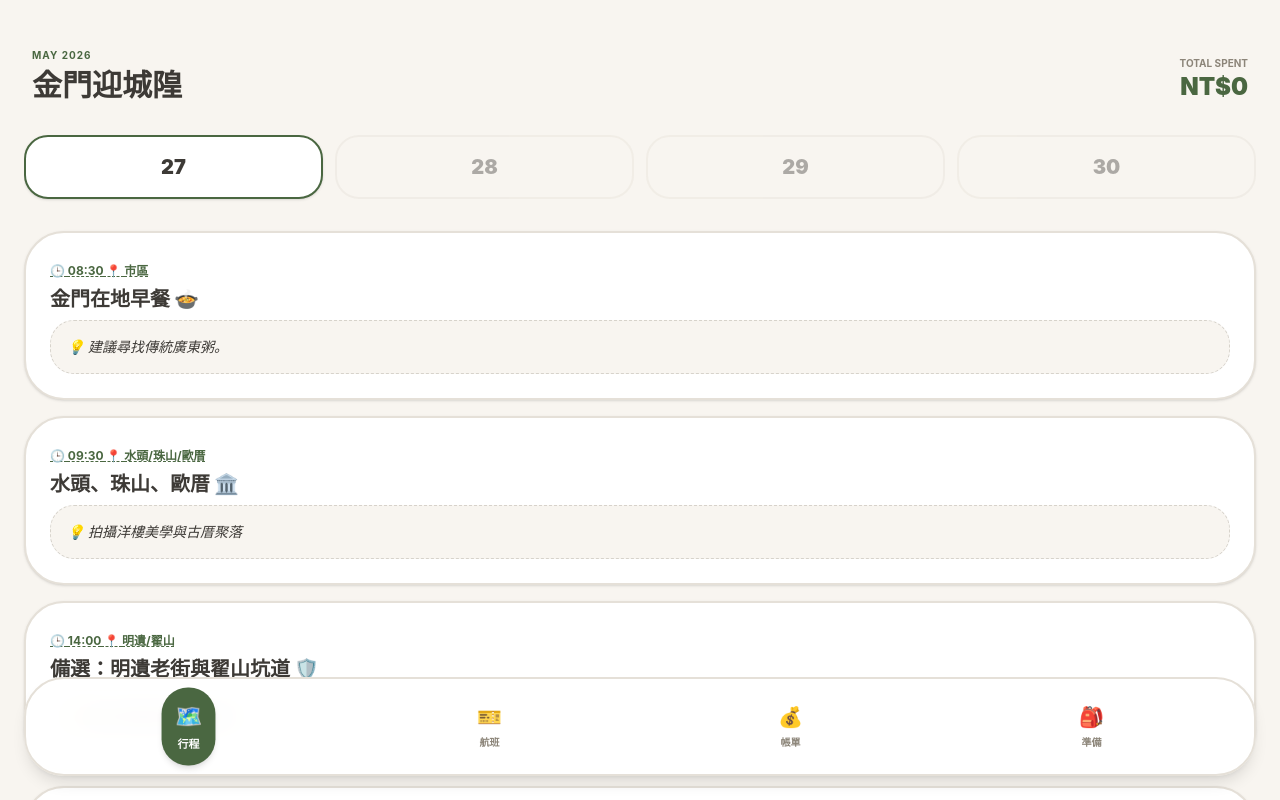
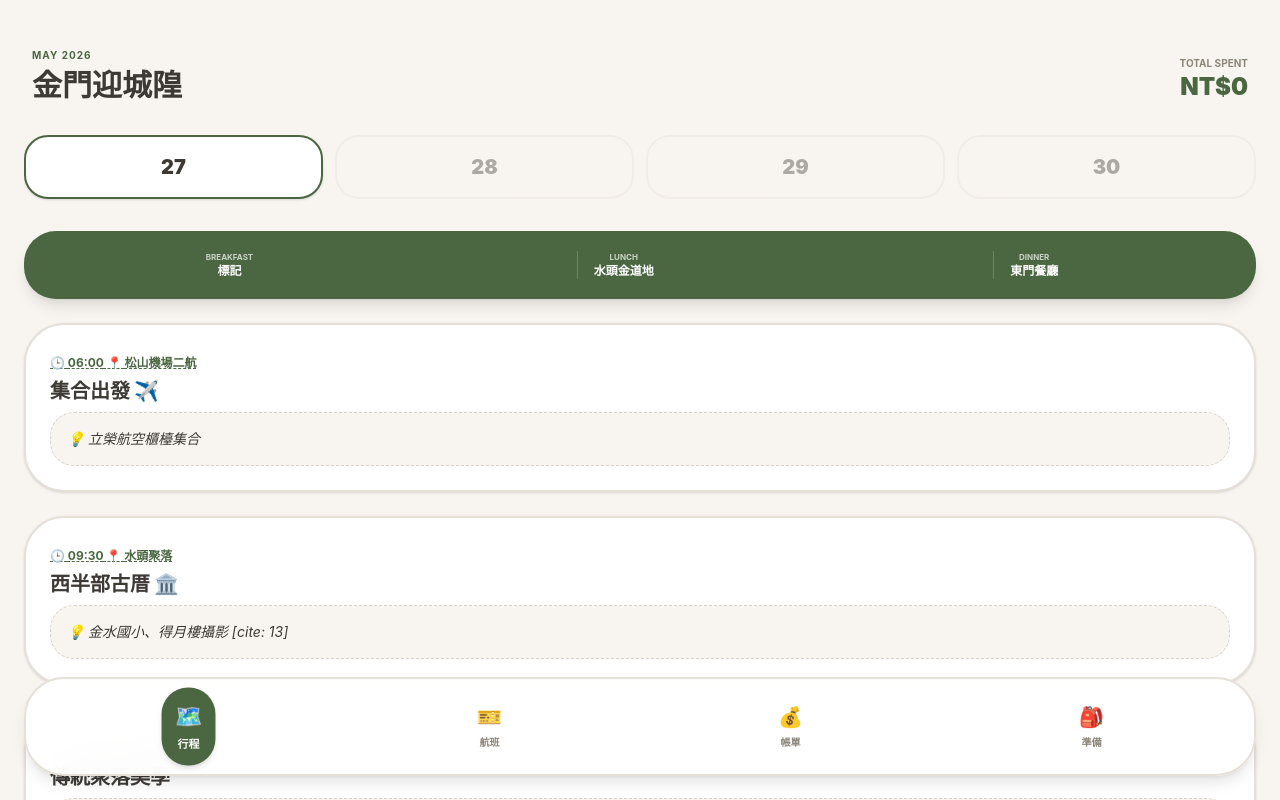
Before and after one commit to kmtsvlee/guilin-trip, a React (Vite) app: page / in a window 1280 px wide. Shown: the top 800 px of the page. Built offline with nearby package versions, Linux system fonts and the light colour scheme.

Commit message:
sync with docx full details

```diff
--- a/src/App.tsx
+++ b/src/App.tsx
@@ -1,13 +1,13 @@
 import { useState, useEffect } from 'react';
 
-// --- 1. 輔助組件：機票卡片 ---
-const FlightCard = ({ type, airline, flightNo, date, time, from, to }: any) => (
+// --- 1. 輔助組件：機票與集合卡片 ---
+const FlightCard = ({ type, airline, flightNo, date, time, from, to, note }: any) => (
   <div className="bg-white p-6 rounded-[2.5rem] border-2 border-[#E5E0D8] shadow-sm mb-4 text-left">
     <div className="flex justify-between items-center mb-4">
       <span className="bg-[#E9F0EA] text-[#4A6741] px-3 py-1 rounded-full text-[10px] font-black uppercase tracking-wider">{type}</span>
       <span className="text-[#8C8579] font-bold text-xs">{airline} {flightNo}</span>
     </div>
-    <div className="flex justify-between items-center">
+    <div className="flex justify-between items-center mb-4">
       <div className="text-left">
         <div className="text-2xl font-black">{from}</div>
         <div className="text-xs text-[#8C8579] font-bold">{date}</div>
@@ -20,6 +20,7 @@ const FlightCard = ({ type, airline, flightNo, date, time, from, to }: any) => (
         <div className="text-xs text-[#8C8579] font-bold">{time}</div>
       </div>
     </div>
+    {note && <div className="text-[10px] font-bold text-[#4A6741] bg-[#E9F0EA] p-3 rounded-xl">📢 {note}</div>}
   </div>
 );
 
@@ -38,34 +39,36 @@ const BottomNav = ({ onTabChange, currentTab }: any) => {
   );
 };
 
-// --- 3. 完整行程資料 (新增 Google Maps 導航連結) ---
+// --- 3. 行程資料 [cite: 10-24, 33-53] ---
 const scheduleData = [
-  { day: "27", items: [
-    { time: "08:30", location: "市區", title: "金門在地早餐 🍲", remark: "建議尋找傳統廣東粥。", mapUrl: "https://www.google.com/maps/search/?api=1&query=永華春廣東粥" },
-    { time: "09:30", location: "水頭/珠山/歐厝", title: "水頭、珠山、歐厝 🏛️", remark: "拍攝洋樓美學與古厝聚落", mapUrl: "https://www.google.com/maps/search/?api=1&query=金門水頭聚落" },
-    { time: "14:00", location: "明遺/翟山", title: "備選：明遺老街與翟山坑道 🛡️", remark: "歷史感極強的備選景點", mapUrl: "https://www.google.com/maps/search/?api=1&query=翟山坑道" },
-    { time: "15:30", location: "建功嶼/湖下", title: "建功嶼與湖下海堤沙紋 🌊", remark: "捕捉海堤沙紋理與建功嶼石像", mapUrl: "https://www.google.com/maps/search/?api=1&query=建功嶼" },
-    { time: "18:00", location: "慈堤", title: "慈堤黃昏 🌅", remark: "金門最美落日拍攝點", mapUrl: "https://www.google.com/maps/search/?api=1&query=金門慈堤" },
-    { time: "20:00", location: "後浦老街", title: "後浦(金城)老街夜拍 🌙", remark: "巷弄紅燈籠與戰後建築", mapUrl: "https://www.google.com/maps/search/?api=1&query=後浦老街" }
+  { day: "27", breakfast: "標記", lunch: "水頭金道地", dinner: "東門餐廳", items: [
+    { time: "06:00", location: "松山機場二航", title: "集合出發 ✈️", remark: "立榮航空櫃檯集合 ", mapUrl: "https://www.google.com/maps/search/松山機場" },
+    { time: "09:30", location: "水頭聚落", title: "西半部古厝 🏛️", remark: "金水國小、得月樓攝影 [cite: 13]", mapUrl: "https://www.google.com/maps/search/得月樓" },
+    { time: "11:30", location: "珠山/歐厝", title: "傳統聚落美學", remark: "拍攝古厝建築群 [cite: 13]", mapUrl: "https://www.google.com/maps/search/珠山聚落" },
+    { time: "14:00", location: "建功嶼/湖下", title: "退潮限定沙紋 🌊", remark: "捕捉建功嶼與湖下沙紋攝影 [cite: 13]", mapUrl: "https://www.google.com/maps/search/湖下海堤" },
+    { time: "18:00", location: "慈堤", title: "慈堤黃昏 🌅", remark: "金門日落大景 [cite: 13]", mapUrl: "https://www.google.com/maps/search/慈堤" },
+    { time: "20:00", location: "後埔老街", title: "金城老街夜拍 🌙", remark: "後景與巷弄人文 [cite: 13]", mapUrl: "https://www.google.com/maps/search/後浦老街" }
   ]},
-  { day: "28", items: [
-    { time: "08:30", location: "瓊林", title: "瓊林聚落 🏮", remark: "清晨拍攝紅磚巷弄與人文圖騰", mapUrl: "https://www.google.com/maps/search/?api=1&query=瓊林聚落" },
-    { time: "11:00", location: "金城鎮", title: "金城迎城隍 🥁", remark: "行程核心：捕捉祭典與陣頭張力", mapUrl: "https://www.google.com/maps/search/?api=1&query=金門浯島城隍廟" },
-    { time: "15:30", location: "南、北山", title: "南、北山聚落 🏡", remark: "人文肖像與生活細節", mapUrl: "https://www.google.com/maps/search/?api=1&query=北山聚落" },
-    { time: "17:30", location: "嚨口沙灘", title: "嚨口沙灘軌條砦 🛡️", remark: "夕陽下的軌條砦電影感大景", mapUrl: "https://www.google.com/maps/search/?api=1&query=嚨口沙灘" },
-    { time: "19:30", location: "小金門/大橋", title: "小金門與金門大橋夜拍 🌉", remark: "壯麗大橋線條與夜景對望", mapUrl: "https://www.google.com/maps/search/?api=1&query=金門大橋" }
+  { day: "28", breakfast: "民宿", lunch: "海口城餐廳", dinner: "小明的店", items: [
+    { time: "09:00", location: "瓊林聚落", title: "瓊林巡禮 🏮", remark: "聚落圖騰與紅磚攝影 [cite: 16]", mapUrl: "https://www.google.com/maps/search/瓊林聚落" },
+    { time: "11:00", location: "金城鎮", title: "金城迎城隍盛典 🥁", remark: "年度盛事：陣頭與信眾捕捉 [cite: 16]", mapUrl: "https://www.google.com/maps/search/金門迎城隍" },
+    { time: "15:00", location: "南、北山", title: "雙山聚落攝影 🏡", remark: "人文肖像與生活細節 [cite: 16]", mapUrl: "https://www.google.com/maps/search/北山聚落" },
+    { time: "17:00", location: "嚨口沙灘", title: "軌條砦夕照 (退潮) 🛡️", remark: "拍出戰地電影感大景 [cite: 16]", mapUrl: "https://www.google.com/maps/search/嚨口沙灘" },
+    { time: "19:00", location: "小金門/大橋", title: "小金門探訪與夜拍 🌉", remark: "北街黑糖剉冰、金門大橋夜景 [cite: 16]", mapUrl: "https://www.google.com/maps/search/金門大橋" }
   ]},
-  { day: "29", items: [
-    { time: "06:00", location: "青年農莊", title: "栗喉蜂虎生態攝影 🐦", remark: "捕捉蜂虎飛行姿態與色彩", mapUrl: "https://www.google.com/maps/search/?api=1&query=金門青年農莊" },
-    { time: "10:00", location: "山后/陽翟", title: "山后民俗村與陽翟老街 🎥", remark: "對稱建築與懷舊場景", mapUrl: "https://www.google.com/maps/search/?api=1&query=山后民俗村" },
-    { time: "14:30", location: "碧山/沙美", title: "碧山聚落與沙美老街 💈", remark: "沙美人文肌理肖像攝影", mapUrl: "https://www.google.com/maps/search/?api=1&query=沙美老街" },
-    { time: "19:30", location: "瓊林", title: "瓊林夜拍 🕯️", remark: "夜間聚落的古樸與低光影", mapUrl: "https://www.google.com/maps/search/?api=1&query=瓊林聚落" }
+  { day: "29", breakfast: "民宿", lunch: "談天樓", dinner: "新天地餐廳", items: [
+    { time: "06:00", location: "青年農莊", title: "栗喉蜂虎攝影 🐦", remark: "長焦鏡頭準備，捕捉飛行色彩 [cite: 19]", mapUrl: "https://www.google.com/maps/search/青年農莊" },
+    { time: "10:00", location: "山后/陽翟", title: "民俗村與老街 🎥", remark: "山后對稱建築、陽翟懷舊電影感 [cite: 19]", mapUrl: "https://www.google.com/maps/search/山后民俗村" },
+    { time: "14:00", location: "碧山/沙美", title: "碧山與沙美人文 💈", remark: "沙美老理髮店人文肖像紀錄 [cite: 19]", mapUrl: "https://www.google.com/maps/search/沙美老街" },
+    { time: "16:00", location: "山外採購", title: "伴手禮採購 🛍️", remark: "市區人文巡禮 [cite: 19]", mapUrl: "https://www.google.com/maps/search/山外" },
+    { time: "19:30", location: "瓊林聚落", title: "瓊林夜拍 🕯️", remark: "夜間聚落光影紀錄 [cite: 19]", mapUrl: "https://www.google.com/maps/search/老閩宅" }
   ]},
-  { day: "30", items: [
-    { time: "09:00", location: "太湖/榕園", title: "太湖與榕園紀錄 🌳", remark: "湖光色影與自然紀錄 。", mapUrl: "https://www.google.com/maps/search/?api=1&query=金門太湖" },
-    { time: "11:00", location: "漁村坑道", title: "漁村小艇坑道 (E-092) ⚓", remark: "極致對稱與坑道光影 。", mapUrl: "https://www.google.com/maps/search/?api=1&query=金門漁村小艇坑道" },
-    { time: "13:30", location: "軍事據點", title: "探訪軍事據點 🪖", remark: "尋找被遺忘的碉堡細節 。", mapUrl: "https://www.google.com/maps/search/?api=1&query=金門軍事據點" },
-    { time: "15:30", location: "機場", title: "整理與歸途 ✈️", remark: "帶著豐富畫面結束金門攝影之旅。", mapUrl: "https://www.google.com/maps/search/?api=1&query=金門機場" }
+  { day: "30", breakfast: "民宿", lunch: "佑昇餐廳", dinner: "浯倆餐廚", items: [
+    { time: "09:00", location: "太湖/榕園", title: "太湖晨曦 🌳", remark: "湖光色影與自然觀察 [cite: 22]", mapUrl: "https://www.google.com/maps/search/太湖" },
+    { time: "11:00", location: "漁村坑道", title: "漁村小艇坑道 ⚓", remark: "對稱美學光影紀錄 [cite: 22]", mapUrl: "https://www.google.com/maps/search/漁村小艇坑道" },
+    { time: "13:30", location: "陳景蘭洋樓", title: "成功海邊洋樓 🏛️", remark: "精緻洋樓建築攝影 [cite: 22]", mapUrl: "https://www.google.com/maps/search/陳景蘭洋樓" },
+    { time: "15:00", location: "明遺/舊城", title: "明遺老街巡禮 ⛩️", remark: "舊城門與古老街道紀錄 [cite: 22]", mapUrl: "https://www.google.com/maps/search/明遺老街" },
+    { time: "18:30", location: "金門機場", title: "還車與歸途 ✈️", remark: "加油還車，20:15 起飛 [cite: 25]", mapUrl: "https://www.google.com/maps/search/金門機場" }
   ]}
 ];
 
@@ -100,27 +103,18 @@ export default function App() {
     setNewItem(''); setNewAmount('');
   };
 
-  const startEdit = (exp: any) => {
-    setEditingId(exp.id); setEditItem(exp.item); setEditAmount(exp.amount.toString());
-  };
-
-  const saveEdit = () => {
-    setExpenses(expenses.map(e => e.id === editingId ? { ...e, item: editItem, amount: Number(editAmount) } : e));
-    setEditingId(null);
-  };
-
-  const totalSpent = expenses.reduce((sum, e) => sum + e.amount, 0);
+  const currentDay = scheduleData.find(d => d.day === selectedDay);
 
   return (
-    <div className="min-h-screen bg-[#F8F5F0] pb-32 font-sans text-[#3D3A36] text-left">
+    <div className="min-h-screen bg-[#F8F5F0] pb-32 font-sans text-[#3D3A36] text-left transition-all">
       <header className="p-8 pt-12 flex justify-between items-end">
-        <div>
+        <div className="text-left">
           <p className="text-[#4A6741] font-bold text-[10px] tracking-widest mb-1 uppercase">May 2026</p>
           <h1 className="text-3xl font-black">金門迎城隍</h1>
         </div>
         <div className="text-right">
           <span className="text-[10px] font-bold text-[#8C8579] block uppercase">Total Spent</span>
-          <span className="text-2xl font-black text-[#4A6741]">NT${totalSpent}</span>
+          <span className="text-2xl font-black text-[#4A6741]">NT${expenses.reduce((sum, e) => sum + e.amount, 0)}</span>
         </div>
       </header>
 
@@ -134,15 +128,23 @@ export default function App() {
                 </button>
               ))}
             </div>
-            {scheduleData.find(d => d.day === selectedDay)?.items.map((item, i) => (
-              <div key={i} className="bg-white p-6 rounded-[2.5rem] border-2 border-[#E5E0D8] shadow-sm mb-4">
-                {/* 景點連結區域 */}
-                <a
-                  href={item.mapUrl}
-                  target="_blank"
-                  rel="noopener noreferrer"
-                  className="inline-block text-[#4A6741] font-bold text-xs mb-2 underline decoration-dashed active:opacity-50 transition-opacity"
-                >
+
+            {/* 美食快訊區塊  */}
+            <div className="bg-[#4A6741] p-5 rounded-[2rem] text-white flex justify-around text-center shadow-lg">
+              <div><p className="text-[8px] opacity-70 font-bold uppercase">Breakfast</p><p className="font-black text-xs">{currentDay?.breakfast}</p></div>
+              <div className="border-l border-white/20 px-4">
+                <p className="text-[8px] opacity-70 font-bold uppercase">Lunch</p>
+                <p className="font-black text-xs">{currentDay?.lunch}</p>
+              </div>
+              <div className="border-l border-white/20 px-4">
+                <p className="text-[8px] opacity-70 font-bold uppercase">Dinner</p>
+                <p className="font-black text-xs">{currentDay?.dinner}</p>
+              </div>
+            </div>
+
+            {currentDay?.items.map((item, i) => (
+              <div key={i} className="bg-white p-6 rounded-[2.5rem] border-2 border-[#E5E0D8] shadow-sm text-left">
+                <a href={item.mapUrl} target="_blank" rel="noopener noreferrer" className="inline-block text-[#4A6741] font-bold text-xs mb-2 underline decoration-dashed">
                   🕒 {item.time} 📍 {item.location}
                 </a>
                 <h2 className="text-xl font-black mb-2 leading-tight">{item.title}</h2>
@@ -154,33 +156,32 @@ export default function App() {
 
         {activeTab === '帳單' && (
           <div className="space-y-6">
-            <div className="bg-white p-6 rounded-[2.5rem] border-2 border-[#E5E0D8] shadow-sm">
+            <div className="bg-white p-6 rounded-[2.5rem] border-2 border-[#E5E0D8] text-left shadow-sm">
               <h3 className="font-bold text-xs text-[#8C8579] mb-4 uppercase tracking-widest">Quick Add</h3>
               <div className="flex space-x-2">
-                <input type="text" placeholder="項目" value={newItem} onChange={(e) => setNewItem(e.target.value)} className="w-full p-4 rounded-2xl bg-[#F8F5F0] font-bold text-sm outline-none border-2 border-transparent focus:border-[#4A6741]" />
-                <input type="number" placeholder="$" value={newAmount} onChange={(e) => setNewAmount(e.target.value)} className="w-24 p-4 rounded-2xl bg-[#F8F5F0] font-bold text-sm outline-none border-2 border-transparent focus:border-[#4A6741]" />
+                <input type="text" placeholder="項目" value={newItem} onChange={(e) => setNewItem(e.target.value)} className="w-full p-4 rounded-2xl bg-[#F8F5F0] font-bold text-sm outline-none" />
+                <input type="number" placeholder="$" value={newAmount} onChange={(e) => setNewAmount(e.target.value)} className="w-24 p-4 rounded-2xl bg-[#F8F5F0] font-bold text-sm outline-none" />
                 <button onClick={addExpense} className="p-4 bg-[#4A6741] text-white rounded-2xl font-black">＋</button>
               </div>
             </div>
-            <div className="space-y-3">
             {expenses.map(exp => (
-                <div key={exp.id} className="bg-white p-4 px-6 rounded-2xl border-2 border-[#E5E0D8] shadow-sm">
+              <div key={exp.id} className="bg-white p-4 px-6 rounded-2xl border-2 border-[#E5E0D8] flex justify-between items-center shadow-sm">
                 {editingId === exp.id ? (
-                    <div className="flex items-center space-x-2">
+                  <div className="flex items-center space-x-2 w-full">
                     <input type="text" value={editItem} onChange={(e) => setEditItem(e.target.value)} className="flex-1 p-2 bg-[#F8F5F0] rounded-lg font-bold" />
                     <input type="number" value={editAmount} onChange={(e) => setEditAmount(e.target.value)} className="w-20 p-2 bg-[#F8F5F0] rounded-lg font-bold" />
-                      <button onClick={saveEdit} className="text-[#4A6741] font-black p-2">💾</button>
+                    <button onClick={() => {
+                      setExpenses(expenses.map(e => e.id === editingId ? { ...e, item: editItem, amount: Number(editAmount) } : e));
+                      setEditingId(null);
+                    }} className="text-[#4A6741] font-black p-2">💾</button>
                   </div>
                 ) : (
-                    <div className="flex justify-between items-center">
-                      <div className="flex flex-col text-left">
-                        <span className="font-black text-lg">{exp.item}</span>
-                        <span className="text-[10px] font-bold text-[#8C8579] uppercase">Expense Item</span>
-                      </div>
+                  <div className="flex justify-between items-center w-full">
+                    <div className="flex flex-col text-left"><span className="font-black text-lg">{exp.item}</span></div>
                     <div className="flex items-center space-x-4">
                       <span className="font-black text-[#4A6741] text-xl">${exp.amount}</span>
-                        <div className="flex space-x-3 opacity-30 text-lg">
-                          <button onClick={() => startEdit(exp)}>📝</button>
+                      <div className="flex space-x-3 opacity-30">
+                        <button onClick={() => { setEditingId(exp.id); setEditItem(exp.item); setEditAmount(exp.amount.toString()); }}>📝</button>
                         <button onClick={() => setExpenses(expenses.filter(e => e.id !== exp.id))}>✕</button>
                       </div>
                     </div>
@@ -189,27 +190,53 @@ export default function App() {
               </div>
             ))}
           </div>
+        )}
+
+        {activeTab === '航班' && (
+          <div className="text-left">
+            <FlightCard type="去程" airline="立榮航空" flightNo="B7-8801" date="05.27 (三)" time="07:00 - 08:05" from="TSA" to="KNH" note="06:00 松山二航立榮櫃檯集合 " />
+            <FlightCard type="回程" airline="立榮航空" flightNo="B7-8836" date="05.30 (六)" time="20:15 - 21:15" from="KNH" to="TSA" note="18:30 尚義機場加油還車 [cite: 25]" />
+            <div className="bg-white p-6 rounded-[2.5rem] border-2 border-[#E5E0D8] shadow-sm">
+              <p className="text-[10px] font-black text-[#8C8579] uppercase tracking-widest mb-2">Accommodation</p>
+              <h3 className="text-xl font-black">老閩宅 3 館</h3>
+              <p className="text-sm italic text-[#4A6741] mt-1">📍 金門縣金湖鎮瓊林 150 號 </p>
+              <p className="text-sm font-bold text-[#8C8579]">📞 0933-699582 </p>
+            </div>
           </div>
         )}
 
-        {/* 預訂與準備分頁維持原樣 */}
-        {activeTab === '航班' && (
-          <div>
-            <FlightCard type="去程" airline="立榮航空" flightNo="B7-8801" date="2026.05.27" time="07:00 - 08:05" from="TSA" to="KNH" />
-            <FlightCard type="回程" airline="立榮航空" flightNo="B7-8836" date="2026.05.30" time="20:15 - 21:15" from="KNH" to="TSA" />
+        {activeTab === '準備' && (
+          <div className="space-y-6 text-left">
+            <div className="bg-[#E9F0EA] p-5 rounded-3xl border-2 border-[#4A6741]/20">
+              <p className="text-[10px] font-black text-[#4A6741] uppercase tracking-widest mb-2">行李規定 </p>
+              <ul className="text-xs font-bold space-y-1 text-[#3D3A36]">
+                <li>🎒 電池/行動電源必須隨身攜帶</li>
+                <li>✈️ 每人可托運 10 公斤行李</li>
+                <li>📸 腳架一定要托運 (用腳架袋裝)</li>
+              </ul>
             </div>
-        )}
-        {activeTab === '準備' && (
-          <div className="bg-white rounded-[2.5rem] border-2 border-[#E5E0D8] shadow-sm overflow-hidden text-left">
-            {[ {id:1, task:"廣角鏡頭 (拍建築/夕陽)"}, {id:2, task:"長焦鏡頭 (拍栗喉蜂虎)"}, {id:3, task:"備用電池與記憶卡"}, {id:4, task:"身分證與電子機票"} ].map(item => (
+            <div className="bg-white rounded-[2.5rem] border-2 border-[#E5E0D8] shadow-sm overflow-hidden">
+              {[
+                {id:1, task:"身份證正本/駕照 [cite: 27]", cat:"重要"},
+                {id:2, task:"300-400mm 鏡頭 (拍蜂虎) ", cat:"攝影"},
+                {id:3, task:"各焦段/偏光鏡/漸層鏡 ", cat:"攝影"},
+                {id:4, task:"三腳架/快門線 ", cat:"攝影"},
+                {id:5, task:"自備盥洗用品 (民宿不提供) [cite: 29]", cat:"生活"},
+                {id:6, task:"防曬/手電筒/望遠鏡/摺傘 [cite: 29]", cat:"生活"}
+              ].map(item => (
                 <div key={item.id} onClick={() => setCheckedIds(prev => prev.includes(item.id) ? prev.filter(i => i !== item.id) : [...prev, item.id])} className="flex items-center p-6 border-b-2 border-[#F8F5F0] last:border-0">
                   <span className="text-2xl mr-4">{checkedIds.includes(item.id) ? '✅' : '⬜'}</span>
-                <span className={`font-bold ${checkedIds.includes(item.id) ? 'line-through opacity-30' : ''}`}>{item.task}</span>
+                  <div>
+                    <p className={`font-black ${checkedIds.includes(item.id) ? 'line-through opacity-30 text-[#8C8579]' : ''}`}>{item.task}</p>
+                    <span className="text-[8px] font-bold text-[#8C8579] uppercase">{item.cat}</span>
+                  </div>
                 </div>
               ))}
             </div>
+          </div>
         )}
       </main>
+
       <BottomNav onTabChange={setActiveTab} currentTab={activeTab} />
     </div>
   );
```
Lines whose indentation alone changed are shown as unchanged.
